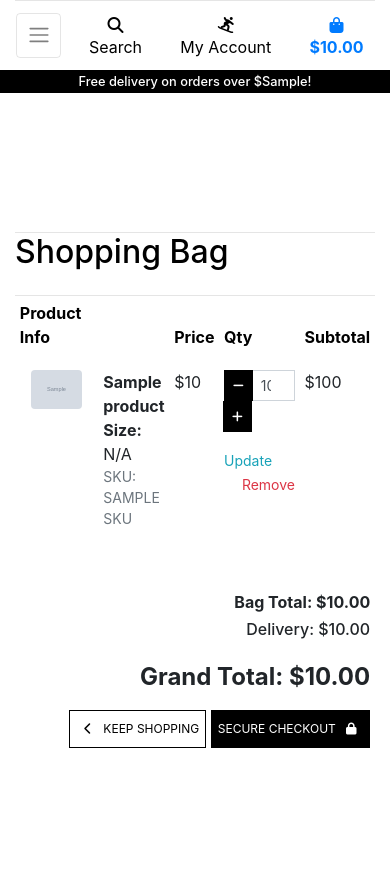
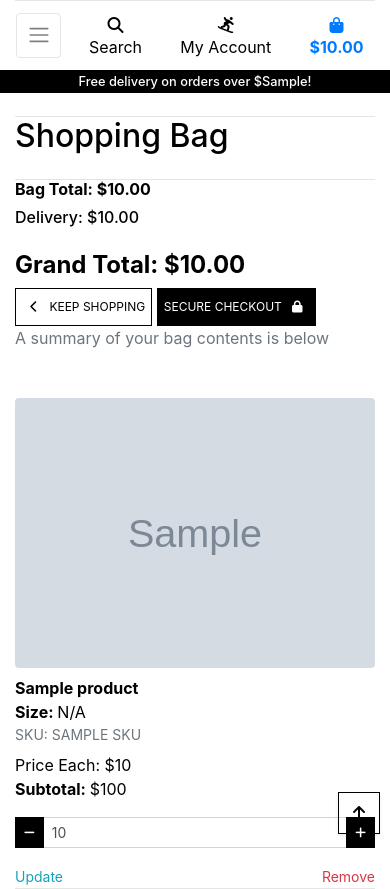
Before and after one commit to Karroroenning/Snow-Patrol, a Django app: template bag/templates/bag/bag.html in a window 390 px wide. Before the commit the page ends 748 px from the top, so only its background shows below. Run offline with Django 3.2, Linux system fonts and the light colour scheme; the template is opened without the code that fills it: most values are stand-ins (such as "Sample title", 1, 10 or a date in 2020); grey boxes marked "Sample" are stand-in pictures; some libraries are stand-ins or nearby versions.

Commit message:
added 5 templates to the shopping bag so it will look good on mobile devices

```diff
--- /dev/null
+++ b/bag/templates/bag/bag-total.html
@@ -0,0 +1,8 @@
+<h6><strong>Bag Total: ${{ total|floatformat:2 }}</strong></h6>
+<h6>Delivery: ${{ delivery|floatformat:2 }}</h6>
+<h4 class="mt-4"><strong>Grand Total: ${{ grand_total|floatformat:2 }}</strong></h4>
+{% if free_delivery_delta > 0 %}
+    <p class="mb-1 text-danger">
+        You could get free delivery by spending just <strong>${{ free_delivery_delta }}</strong> more!
+    </p>
+{% endif %}
--- a/bag/templates/bag/bag.html
+++ b/bag/templates/bag/bag.html
@@ -3,11 +3,6 @@
 {% load bag_tools %}
 
 {% block page_header %}
-    <div class="container header-container">
-        <div class="row">
-            <div class="col"></div>
-        </div>
-    </div>
     <div class="container header-container">
         <div class="row">
             <div class="col"></div>
@@ -29,7 +24,43 @@
         <div class="row">
             <div class="col">
                 {% if bag_items %}
-                <div class="table-responsive rounded">
+                    <div class="d-block d-md-none">
+                        <div class="row">
+                            <div class="col">
+                                {% include "bag/bag-total.html" %}
+                            </div>
+                        </div>
+                        <div class="row">
+                            <div class="col">
+                                {% include "bag/checkout-buttons.html" %}
+                                <p class="text-muted mb-5">A summary of your bag contents is below</p>
+                            </div>
+                        </div>
+                        {% for item in bag_items %}
+                            <div class="row">
+                                <div class="col-12 col-sm-6 mb-2">
+                                    {% include "bag/product-image.html" %}
+                                </div>
+                                <div class="col-12 col-sm-6 mb-2">
+                                    {% include "bag/product-info.html" %}
+                                </div>
+                                <div class="col-12 col-sm-6 order-sm-last">
+                                    <p class="my-0">Price Each: ${{ item.product.price }}</p>
+                                    <p><strong>Subtotal: </strong>${{ item.product.price | calc_subtotal:item.quantity }}</p>
+                                </div>
+                                <div class="col-12 col-sm-6">
+                                    {% include "bag/quantity-form.html" %}
+                                </div>
+                            </div>
+                            <div class="row"><div class="col"><hr></div></div>
+                        {% endfor %}
+                        <div class="btt-button shadow-sm rounded-0 border border-black">
+                            <a class="btt-link d-flex h-100">
+                                <i class="fas fa-arrow-up text-black mx-auto my-auto"></i>
+                            </a>
+                        </div>
+                    </div>
+                    <div class="table-responsive rounded d-none d-md-block">
                         <table class="table table-sm table-borderless">
                             <thead class="text-black">
                                 <tr>
@@ -44,54 +75,16 @@
                             {% for item in bag_items %}
                                 <tr>
                                     <td class="p-3 w-25">
-                                        {% if item.product.image %}
-                                        <img class="img-fluid rounded" src="{{ item.product.image.url }}" alt="{{ item.product.name }}">
-                                        {% else %}
-                                        <img class="img-fluid rounded" src="{{ MEDIA_URL }}noimage.png" alt="{{ item.product.name }}">
-                                        {% endif %}
+                                        {% include "bag/product-image.html" %}
                                     </td>
                                     <td class="py-3">
-                                    <p class="my-0"><strong>{{ item.product.name }}</strong></p>
-                                    <p class="my-0"><strong>Size: </strong>{% if item.product.has_sizes %}{{ item.size|upper }}{% else %}N/A{% endif %}</p>
-                                    <p class="my-0 small text-muted">SKU: {{ item.product.sku|upper }}</p>
+                                        {% include "bag/product-info.html" %}
                                     </td>
                                     <td class="py-3">
                                         <p class="my-0">${{ item.product.price }}</p>
                                     </td>
-                                <!-- Lägga till eller ta bort produkt in the shopping bag -->
                                     <td class="py-3 w-25">
-                                    <form class="form update-form" method="POST" action="{% url 'adjust_bag' item.item_id %}">
-                                        {% csrf_token %}
-                                        <div class="form-group">
-                                            <div class="input-group">
-                                                <div class="input-group-prepend">
-                                                    <button class="decrement-qty btn btn-sm btn-black rounded-0"
-                                                        data-item_id="{{ item.item_id }}" id="decrement-qty_{{ item.item_id }}">
-                                                        <span>
-                                                            <i class="fas fa-minus fa-sm"></i>
-                                                        </span>
-                                                    </button>
-                                                </div>
-                                                <input class="form-control form-control-sm qty_input" type="number"
-                                                    name="quantity" value="{{ item.quantity }}" min="1" max="99"
-                                                    data-item_id="{{ item.item_id }}"
-                                                    id="id_qty_{{ item.item_id }}">
-                                                <div class="input-group-append">
-                                                    <button class="increment-qty btn btn-sm btn-black rounded-0"
-                                                        data-item_id="{{ item.item_id }}" id="increment-qty_{{ item.item_id }}">
-                                                        <span>
-                                                            <i class="fas fa-plus fa-sm"></i>
-                                                        </span>
-                                                    </button>
-                                                </div>
-                                                {% if item.product.has_sizes %}
-                                                    <input type="hidden" name="product_size" value="{{ item.size }}">
-                                                {% endif %}
-                                            </div>
-                                        </div>
-                                    </form>
-                                    <a class="update-link text-info"><small>Update</small></a>
-                                    <a class="remove-item text-danger float-right" id="remove_{{ item.item_id }}" data-product_size="{{ item.size }}"><small>Remove</small></a>
+                                        {% include "bag/quantity-form.html" %}
                                     </td>
                                     <td class="py-3">
                                         <p class="my-0">${{ item.product.price | calc_subtotal:item.quantity }}</p>
@@ -100,35 +93,16 @@
                             {% endfor %}
                             <tr>
                                 <td colspan="5" class="pt-5 text-right">
-                                <h6><strong>Bag Total: ${{ total|floatformat:2 }}</strong></h6>
-                                <h6>Delivery: ${{ delivery|floatformat:2 }}</h6>
-                                <h4 class="mt-4"><strong>Grand Total: ${{ grand_total|floatformat:2 }}</strong></h4>
-                                {% if free_delivery_delta > 0 %}
-                                    <p class="mb-1 text-danger">
-                                        You could get free delivery by spending just <strong>${{ free_delivery_delta }}</strong> more!
-                                    </p>
-                                {% endif %}
+                                    {% include "bag/bag-total.html" %}
                                 </td>
                             </tr>
                             <tr>
                                 <td colspan="5" class="text-right">
-                                <a href="{% url 'products' %}" class="btn btn-outline-black rounded-0 btn-lg">
-                                    <span class="icon">
-                                        <i class="fas fa-chevron-left"></i>
-                                    </span>
-                                    <span class="text-uppercase">Keep Shopping</span>
-                                </a>
-                                <a href="{% url 'checkout' %}" class="btn btn-black rounded-0 btn-lg">
-                                    <span class="text-uppercase">Secure Checkout</span>
-                                    <span class="icon">
-                                        <i class="fas fa-lock"></i>
-                                    </span>
-                                </a>
+                                    {% include "bag/checkout-buttons.html" %}
                                 </td>
                             </tr>
                         </table>
                     </div>
-
                 {% else %}
                     <p class="lead mb-5">Your bag is empty.</p>
                     <a href="{% url 'products' %}" class="btn btn-outline-black rounded-0 btn-lg">
@@ -143,9 +117,14 @@
     </div>
 {% endblock %}
 
-
 {% block postloadjs %}
 {{ block.super }}
+<!-- back to top for mobile -->
+<script type="text/javascript">
+    $('.btt-link').click(function(e) {
+        window.scrollTo(0,0)
+    })
+</script>
 {% include 'products/includes/quantity_input_script.html' %}
 
 <script type="text/javascript">
@@ -159,9 +138,9 @@
     $('.remove-item').click(function(e) {
         var csrfToken = "{{ csrf_token }}";
         var itemId = $(this).attr('id').split('remove_')[1];
-        var size = $(this).data('size');
+        var size = $(this).data('product_size');
         var url = `/bag/remove/${itemId}/`;
-        var data = {'csrfmiddlewaretoken': csrfToken, 'size': size};
+        var data = {'csrfmiddlewaretoken': csrfToken, 'product_size': size};
 
         $.post(url, data)
          .done(function() {
--- /dev/null
+++ b/bag/templates/bag/checkout-buttons.html
@@ -0,0 +1,12 @@
+<a href="{% url 'products' %}" class="btn btn-outline-black rounded-0 btn-lg">
+    <span class="icon">
+        <i class="fas fa-chevron-left"></i>
+    </span>
+    <span class="text-uppercase">Keep Shopping</span>
+</a>
+<a href="{% url 'checkout' %}" class="btn btn-black rounded-0 btn-lg">
+    <span class="text-uppercase">Secure Checkout</span>
+    <span class="icon">
+        <i class="fas fa-lock"></i>
+    </span>
+</a>
--- /dev/null
+++ b/bag/templates/bag/product-image.html
@@ -0,0 +1,5 @@
+{% if item.product.image %}
+<img class="img-fluid rounded" src="{{ item.product.image.url }}" alt="{{ item.product.name }}">
+{% else %}
+<img class="img-fluid rounded" src="{{ MEDIA_URL }}noimage.png" alt="{{ item.product.name }}">
+{% endif %}
--- /dev/null
+++ b/bag/templates/bag/product-info.html
@@ -0,0 +1,3 @@
+<p class="my-0"><strong>{{ item.product.name }}</strong></p>
+<p class="my-0"><strong>Size: </strong>{% if item.product.has_sizes %}{{ item.size|upper }}{% else %}N/A{% endif %}</p>
+<p class="my-0 small text-muted">SKU: {{ item.product.sku|upper }}</p>
--- a/bag/templates/bag/quantity_form.html
+++ b/bag/templates/bag/quantity-form.html
@@ -1,4 +1,4 @@
-<!-- <form class="form update-form" method="POST" action="{% url 'adjust_bag' item.item_id %}">
+<form class="form update-form" method="POST" action="{% url 'adjust_bag' item.item_id %}">
     {% csrf_token %}
     <div class="form-group">
         <div class="input-group input-group-{{ item.item_id }}">
@@ -31,4 +31,4 @@
     </div>
 </form>
 <a class="update-link text-info"><small>Update</small></a>
-<a class="remove-item text-danger float-right" id="remove_{{ item.item_id }}" data-product_size="{{ item.size }}"><small>Remove</small></a> -->
+<a class="remove-item text-danger float-right" id="remove_{{ item.item_id }}" data-product_size="{{ item.size }}"><small>Remove</small></a>
```
Lines whose indentation alone changed are shown as unchanged.
